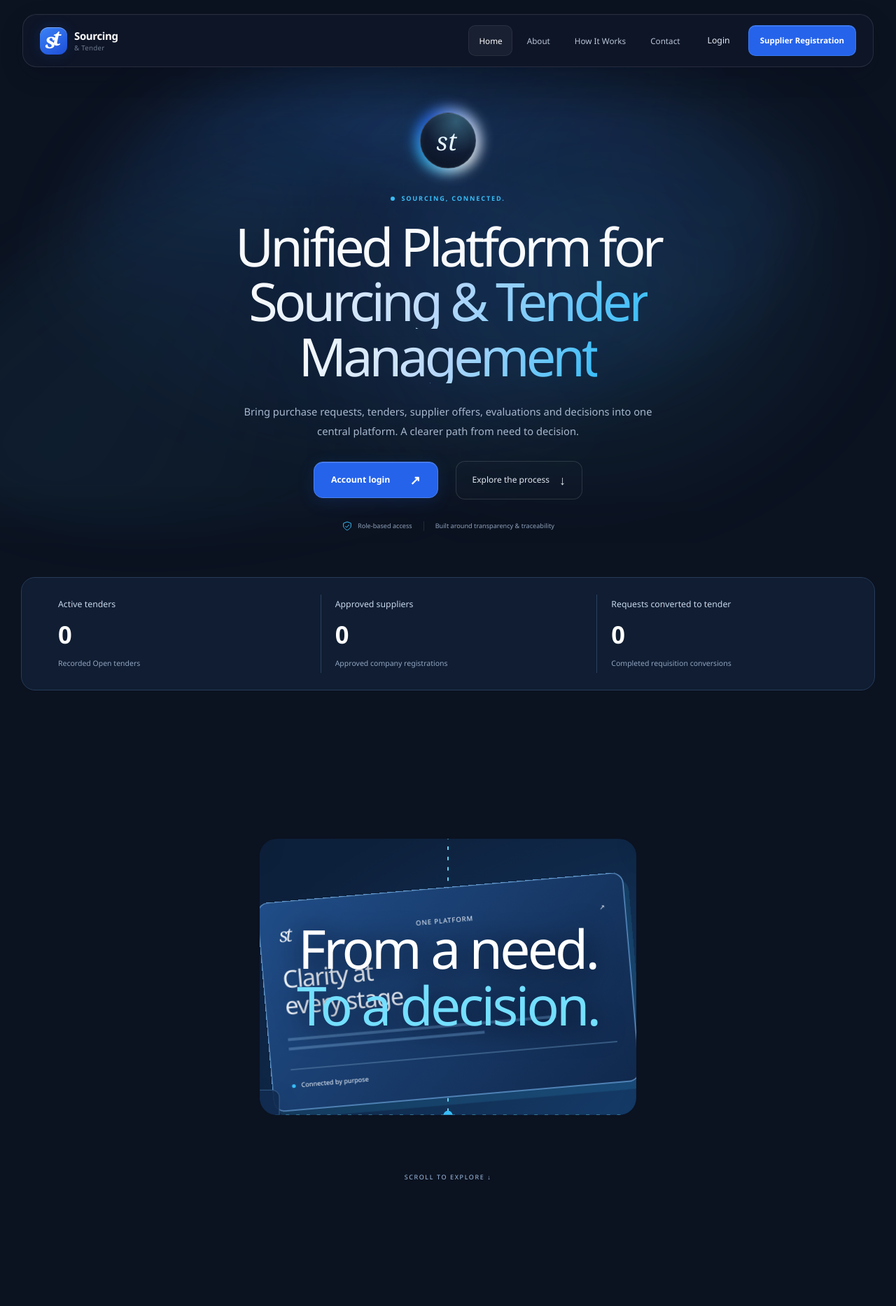
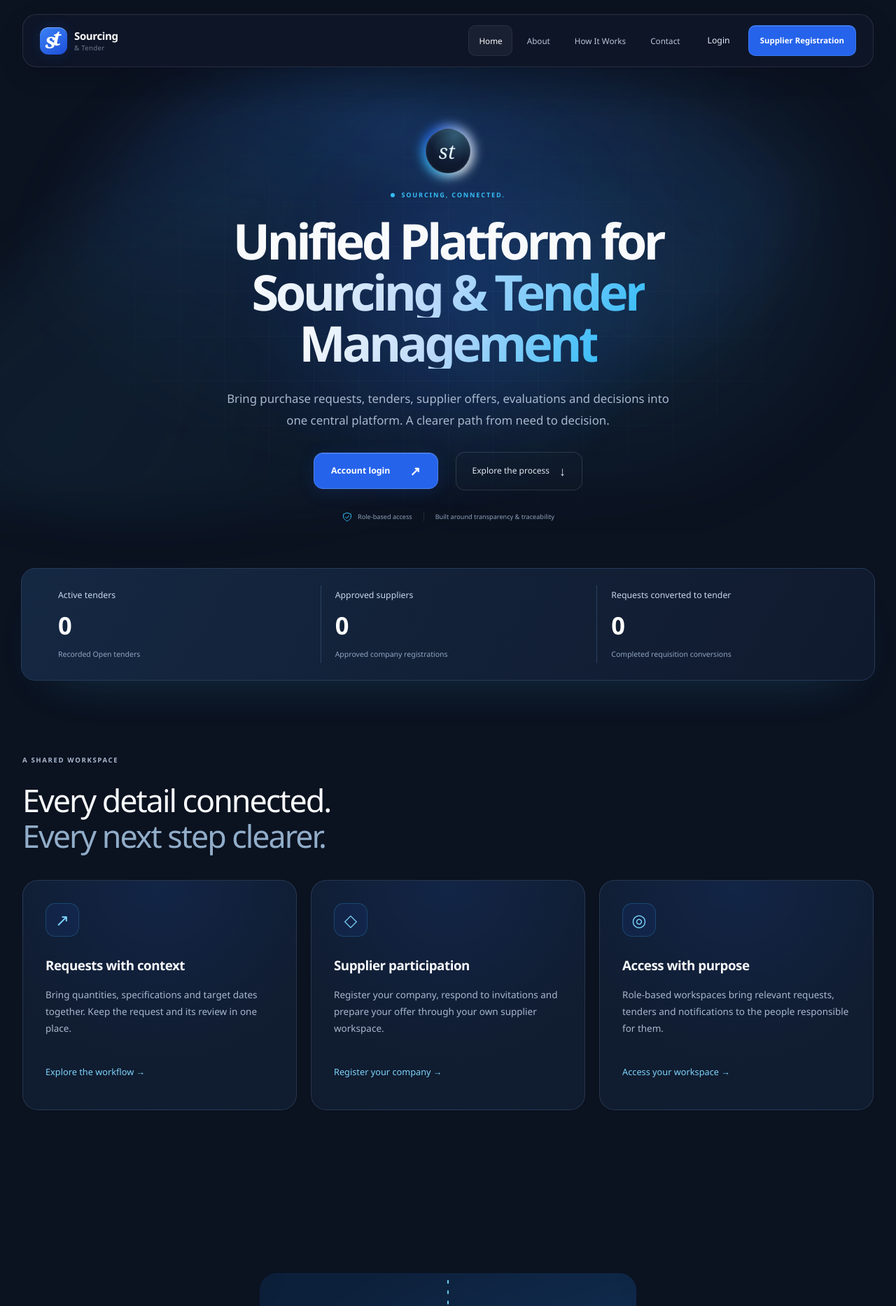
Before and after one commit to M-Khasawneh/STMS, an ASP.NET Core app: page / in a window 1280 px wide. Shown: the top 1867 px of the page at 70% size. Run offline with ASP.NET Core 8, Linux system fonts and the light colour scheme.

Commit message:
Polish public landing page with 21st-inspired native MVC animations

```diff
--- a/src/SourcingTenderManagementSystem.Web/Views/Home/Index.cshtml
+++ b/src/SourcingTenderManagementSystem.Web/Views/Home/Index.cshtml
@@ -2,11 +2,13 @@
 @{
     ViewData["Title"] = "Home";
     ViewData["PublicHome"] = true;
+    ViewData["PremiumLanding"] = true;
 }
 @section Styles {
     <meta name="description" content="One connected platform for purchase requests, tenders and supplier participation. Explore the sourcing process and access your STMS account." />
     <link rel="stylesheet" href="~/css/home.css" asp-append-version="true" />
     <link rel="stylesheet" href="~/css/home-motion.css" asp-append-version="true" />
+    <link rel="stylesheet" href="~/css/landing-premium.css" asp-append-version="true" />
 }
 <div class="stms-landing">
     <section id="home" class="stms-hero" aria-labelledby="home-title">
@@ -21,6 +23,14 @@
         </div>
     </section>
     <section class="home-live-metrics" aria-label="Public system statistics"><div><span>Active tenders</span><strong>@(Model.ActiveTenders?.ToString("N0") ?? "Unavailable")</strong><small>Recorded Open tenders</small></div><div><span>Approved suppliers</span><strong>@(Model.ApprovedSuppliers?.ToString("N0") ?? "Unavailable")</strong><small>Approved company registrations</small></div><div><span>Requests converted to tender</span><strong>@(Model.ConvertedRequests?.ToString("N0") ?? "Unavailable")</strong><small>Completed requisition conversions</small></div></section>
+    <section class="landing-features" aria-labelledby="features-title">
+        <header><p class="stms-eyebrow">A SHARED WORKSPACE</p><h2 id="features-title">Every detail connected.<br /><span>Every next step clearer.</span></h2></header>
+        <div class="landing-feature-grid">
+            <article data-landing-reveal><span class="landing-feature-symbol" aria-hidden="true">↗</span><h3>Requests with context</h3><p>Bring quantities, specifications and target dates together. Keep the request and its review in one place.</p><a href="#how-it-works">Explore the workflow →</a></article>
+            <article data-landing-reveal><span class="landing-feature-symbol" aria-hidden="true">◇</span><h3>Supplier participation</h3><p>Register your company, respond to invitations and prepare your offer through your own supplier workspace.</p><a asp-controller="Suppliers" asp-action="Register">Register your company →</a></article>
+            <article data-landing-reveal><span class="landing-feature-symbol" aria-hidden="true">◎</span><h3>Access with purpose</h3><p>Role-based workspaces bring relevant requests, tenders and notifications to the people responsible for them.</p><a asp-controller="Account" asp-action="Login">Access your workspace →</a></article>
+        </div>
+    </section>
     <section class="stms-expand" data-scroll-expand aria-label="Connected sourcing process illustration">
         <div class="stms-expand-track"><div class="stms-expand-stage">
             <div class="stms-expand-frame"><div class="stms-expand-media">        <div class="stms-blueprint" role="img" aria-label="Sourcing workflow illustration: a purchase request connects review, suppliers, evaluation and a final decision. This is a process illustration, not a live dashboard.">
@@ -64,4 +74,4 @@
         </div><span id="sling-help" class="stms-sling-help" hidden>Click or press Enter. Or pull and release.</span>
     </div></div>
 </div>
-@section Scripts { <script src="~/js/home.js" asp-append-version="true"></script><script src="~/js/home-motion.js" asp-append-version="true"></script> }
+@section Scripts { <script src="~/js/home.js" asp-append-version="true"></script><script src="~/js/home-motion.js" asp-append-version="true"></script><script src="~/js/landing-premium.js" asp-append-version="true"></script> }
--- a/src/SourcingTenderManagementSystem.Web/Views/Shared/_Layout.cshtml
+++ b/src/SourcingTenderManagementSystem.Web/Views/Shared/_Layout.cshtml
@@ -28,7 +28,7 @@
     @if (authenticated) { <link rel="stylesheet" href="~/css/admin-shell.css" asp-append-version="true" /> }
     <link rel="stylesheet" href="~/css/experience.css" asp-append-version="true" />
 </head>
-<body class="@(authenticated ? "workspace workspace-theme" : "public-shell") @(publicWebsite ? "stms-home" : "") @(controller == "Account" && action == "Login" ? "account-login-page" : "") @(adminWorkspace ? "admin-workspace" : "") @(adminDashboard ? "admin-dashboard-page" : "")" data-workspace-controller="@controller" data-workspace-action="@action">
+<body class="@(ViewData["PremiumLanding"] is true ? "premium-landing" : "") @(authenticated ? "workspace workspace-theme" : "public-shell") @(publicWebsite ? "stms-home" : "") @(controller == "Account" && action == "Login" ? "account-login-page" : "") @(adminWorkspace ? "admin-workspace" : "") @(adminDashboard ? "admin-dashboard-page" : "")" data-workspace-controller="@controller" data-workspace-action="@action">
     <a class="skip-link" href="#main-content">Skip to content</a>
     @if (authenticated)
     {
@@ -94,7 +94,19 @@
             }
             @RenderBody()
         </main>
+        @if (ViewData["PremiumLanding"] is true)
+        {
+            <footer class="landing-footer">
+                <div><a asp-controller="Home" asp-action="Index" class="landing-footer-brand">STMS</a><p>Sourcing &amp; Tender Management System</p><p>A connected process, from request to decision.</p></div>
+                <nav aria-label="Footer platform navigation"><h2>Platform</h2><a asp-controller="Home" asp-action="About">About</a><a href="#how-it-works">How It Works</a><a asp-controller="Home" asp-action="Contact">Contact</a></nav>
+                <nav aria-label="Footer account navigation"><h2>Your workspace</h2><a asp-controller="Account" asp-action="Login">Login</a><a asp-controller="Suppliers" asp-action="Register">Supplier Registration</a><a asp-controller="Home" asp-action="Privacy">Privacy</a></nav>
+                <div class="landing-footer-bottom"><span>&copy; 2026 Sourcing &amp; Tender</span><a href="#home">Back to top ↑</a></div>
+            </footer>
+        }
+        else
+        {
         <footer class="app-footer"><span>&copy; 2026 Sourcing &amp; Tender</span>@if (controller == "Home" && action == "Index" && !signedIn) { <a asp-controller="Home" asp-action="Privacy">Privacy</a> }<span class="footer-note">A considered workspace.</span></footer>
+        }
     </div>
     <script src="~/lib/jquery/dist/jquery.min.js"></script>
     <script src="~/lib/bootstrap/dist/js/bootstrap.bundle.min.js"></script>
--- /dev/null
+++ b/src/SourcingTenderManagementSystem.Web/wwwroot/css/landing-premium.css
@@ -0,0 +1,109 @@
+/* Independent Razor implementation informed by the 21st references listed in the delivery report. */
+body.premium-landing {
+    --landing-border: #b7d6ff24;
+    --landing-ease: cubic-bezier(.22, 1, .36, 1);
+    background: #0b1220;
+}
+.premium-landing .topbar {
+    border-radius: 24px;
+    box-shadow: 0 20px 70px #02061735;
+}
+.premium-landing .brand-mark { transition: transform .3s var(--landing-ease); }
+.premium-landing .brand:hover .brand-mark { transform: rotate(10deg); }
+.premium-landing .stms-hero { padding-top: 70px; padding-bottom: 90px; }
+.premium-landing .stms-orb-wrap { transform: scale(.8); margin-bottom: -20px; }
+.premium-landing .stms-hero h1 { font-weight: 600; font-size: clamp(2.6rem, 5.5vw, 5.5rem); }
+.premium-landing .stms-hero .stms-lead { font-size: clamp(.95rem, 1.4vw, 1.12rem); max-width: 660px; }
+.premium-landing .stms-hero::before {
+    content: "";
+    position: absolute;
+    inset: 0;
+    pointer-events: none;
+    background-image: linear-gradient(#6e9acd12 1px, transparent 1px), linear-gradient(90deg, #6e9acd12 1px, transparent 1px);
+    background-size: 64px 64px;
+    mask-image: radial-gradient(ellipse at center, #000 10%, transparent 70%);
+}
+.premium-landing .stms-hero::after {
+    content: "";
+    position: absolute;
+    width: min(65vw, 650px);
+    aspect-ratio: 1;
+    top: 0;
+    left: 25%;
+    border-radius: 50%;
+    background: radial-gradient(circle, #2563eb26, transparent 68%);
+    transform: translate(var(--spot-x, 0px), var(--spot-y, 0px));
+    pointer-events: none;
+    z-index: -1;
+}
+.premium-landing .home-live-metrics {
+    border-radius: 20px;
+    background: linear-gradient(120deg, #152842, #101a2e);
+    box-shadow: 0 30px 80px -50px #38bdf850;
+}
+.landing-features { max-width: 1284px; padding: 35px 32px 90px; margin: auto; }
+.landing-features header { max-width: 680px; margin-bottom: 38px; }
+.landing-features h2 { font-size: clamp(2rem, 3.5vw, 3.3rem); line-height: 1.14; letter-spacing: -.045em; color: #f8fafc; }
+.landing-features h2 span { color: #91adc9; }
+.landing-feature-grid { display: grid; grid-template-columns: repeat(3, minmax(0, 1fr)); gap: 20px; }
+.landing-feature-grid article {
+    position: relative;
+    display: flex;
+    flex-direction: column;
+    min-width: 0;
+    padding: 32px;
+    border: 1px solid var(--landing-border);
+    border-radius: 22px;
+    background: radial-gradient(circle at var(--card-x, 50%) var(--card-y, 0%), #2563eb20, transparent 70%), #101c2f;
+    transition: border-color .3s, box-shadow .3s, translate .3s var(--landing-ease);
+}
+.landing-feature-grid article:hover, .landing-feature-grid article:focus-within {
+    border-color: #38bdf870;
+    box-shadow: 0 20px 45px -28px #2563eb90;
+    translate: 0 -6px;
+}
+.landing-feature-symbol { display: grid; place-items: center; width: 48px; height: 48px; margin-bottom: 30px; border: 1px solid #38bdf83a; border-radius: 14px; color: #7dd3fc; background: #2563eb16; font-size: 1.6rem; }
+.landing-feature-grid h3 { color: #f8fafc; font-size: 1.25rem; letter-spacing: -.025em; }
+.landing-feature-grid p { color: #a8b8ce; line-height: 1.8; font-size: .9rem; margin: 12px 0 28px; }
+.landing-feature-grid a { color: #7dd3fc; text-decoration: none; font-size: .85rem; margin-top: auto; min-height: 44px; display: flex; align-items: center; }
+.premium-landing .stms-stack-card { border-color: #345476; box-shadow: 0 28px 70px -40px #020617; }
+.premium-landing .stms-supplier {
+    position: relative;
+    overflow: hidden;
+    background: radial-gradient(ellipse at 90% 0, #2563eb70, transparent 65%), linear-gradient(125deg, #142a4b, #0f1d33);
+    border: 1px solid #4979b566;
+    box-shadow: 0 30px 80px -50px #2563eb;
+}
+.premium-landing .stms-button-primary { transition: box-shadow .3s, background .3s, translate .3s; }
+.premium-landing .stms-button-primary:hover { box-shadow: 0 8px 35px #2563eb60; translate: 0 -3px; }
+.landing-footer { max-width: 1284px; margin: 40px auto 0; padding: 64px 32px 24px; border-top: 1px solid var(--landing-border); display: grid; grid-template-columns: 2fr 1fr 1fr; gap: 35px; }
+.landing-footer-brand { color: #f8fafc; font-size: 2.5rem; font-weight: 650; letter-spacing: -.06em; text-decoration: none; }
+.landing-footer p { color: #9bb0c9; font-size: .82rem; margin-top: 14px; }
+.landing-footer h2 { font-size: .85rem; color: #f8fafc; margin-bottom: 18px; }
+.landing-footer nav a { display: block; width: fit-content; padding: 10px 0; color: #a8b8ce; font-size: .84rem; text-decoration: none; transition: color .2s, translate .2s; }
+.landing-footer nav a:hover { color: #7dd3fc; translate: 3px 0; }
+.landing-footer-bottom { grid-column: 1/-1; display: flex; justify-content: space-between; padding-top: 28px; margin-top: 20px; border-top: 1px solid var(--landing-border); color: #8fa5c0; font-size: .75rem; }
+.landing-footer-bottom a { color: #b8d4f1; }
+.premium-landing a:focus-visible { outline: 2px solid #38bdf8; outline-offset: 5px; }
+@media (max-width: 850px) {
+    .landing-feature-grid { grid-template-columns: 1fr; }
+    .landing-feature-grid article { padding: 26px; }
+    .landing-footer { grid-template-columns: 1fr 1fr; }
+    .landing-footer > div:first-child { grid-column: 1/-1; }
+    .premium-landing .home-nav-open .landing-navigation a { animation: landing-menu-in .35s var(--landing-ease) both; }
+    .premium-landing .home-nav-open .landing-navigation a:nth-child(2) { animation-delay: .04s; }
+    .premium-landing .home-nav-open .landing-navigation a:nth-child(3) { animation-delay: .08s; }
+    .premium-landing .home-nav-open .landing-navigation a:nth-child(4) { animation-delay: .12s; }
+}
+@media (max-width: 480px) {
+    .landing-features { padding: 30px 20px 50px; }
+    .landing-footer { padding: 44px 20px 24px; gap: 20px; }
+    .landing-footer-bottom { flex-wrap: wrap; gap: 20px; }
+    .premium-landing .stms-hero { padding-top: 35px; }
+}
+@keyframes landing-menu-in { from { opacity: 0; transform: translateX(18px); } to { opacity: 1; transform: translateX(0); } }
+@media (prefers-reduced-motion: reduce) {
+    .premium-landing *, .premium-landing *::before, .premium-landing *::after { animation: none !important; transition: none !important; scroll-behavior: auto !important; }
+    .premium-landing .stms-hero::after { transform: none; }
+    .landing-feature-grid article:hover { translate: none; }
+}
--- /dev/null
+++ b/src/SourcingTenderManagementSystem.Web/wwwroot/js/landing-premium.js
@@ -0,0 +1,59 @@
+/* Native motion adaptation of the 21st hero/nav references. No runtime dependencies. */
+(() => {
+    'use strict';
+    if (!document.body.classList.contains('premium-landing')) return;
+    const reduced = matchMedia('(prefers-reduced-motion: reduce)');
+    const pointer = matchMedia('(hover: hover) and (pointer: fine)');
+    const hero = document.querySelector('.stms-hero');
+    const cards = [...document.querySelectorAll('[data-landing-reveal]')];
+    const active = new Set();
+    let frame = 0;
+
+    // Content stays visible until an actual animation starts. Failed or absent APIs leave it readable.
+    const observer = 'IntersectionObserver' in window ? new IntersectionObserver(entries => {
+        entries.forEach(entry => {
+            if (!entry.isIntersecting) return;
+            observer.unobserve(entry.target);
+            if (reduced.matches || !entry.target.animate) return;
+            const animation = entry.target.animate([
+                { opacity: 0, transform: 'translateY(28px) scale(.98)' },
+                { opacity: 1, transform: 'translateY(0) scale(1)' }
+            ], { duration: 700, delay: cards.indexOf(entry.target) * 80, easing: 'cubic-bezier(.22,1,.36,1)' });
+            active.add(animation);
+            animation.finished.then(() => active.delete(animation)).catch(() => active.delete(animation));
+        });
+    }, { threshold: .12 }) : null;
+    cards.forEach(card => observer?.observe(card));
+
+    const trackPointer = event => {
+        if (reduced.matches || !pointer.matches || frame) return;
+        const card = event.target.closest('[data-landing-reveal]');
+        const target = card || (hero?.contains(event.target) ? hero : null);
+        if (!target) return;
+        const x = event.clientX, y = event.clientY;
+        frame = requestAnimationFrame(() => {
+            frame = 0;
+            const bounds = target.getBoundingClientRect();
+            if (card) {
+                card.style.setProperty('--card-x', `${x - bounds.left}px`);
+                card.style.setProperty('--card-y', `${y - bounds.top}px`);
+            } else {
+                hero.style.setProperty('--spot-x', `${(x - bounds.left - bounds.width / 2) * .12}px`);
+                hero.style.setProperty('--spot-y', `${(y - bounds.top - bounds.height / 2) * .1}px`);
+            }
+        });
+    };
+    document.addEventListener('pointermove', trackPointer, { passive: true });
+    const reset = () => {
+        cancelAnimationFrame(frame);
+        frame = 0;
+        active.forEach(animation => animation.cancel());
+        active.clear();
+        hero?.style.removeProperty('--spot-x');
+        hero?.style.removeProperty('--spot-y');
+        cards.forEach(card => { card.style.removeProperty('--card-x'); card.style.removeProperty('--card-y'); });
+    };
+    reduced.addEventListener('change', reset);
+    pointer.addEventListener('change', reset);
+    window.addEventListener('pagehide', () => { reset(); observer?.disconnect(); });
+})();
```
